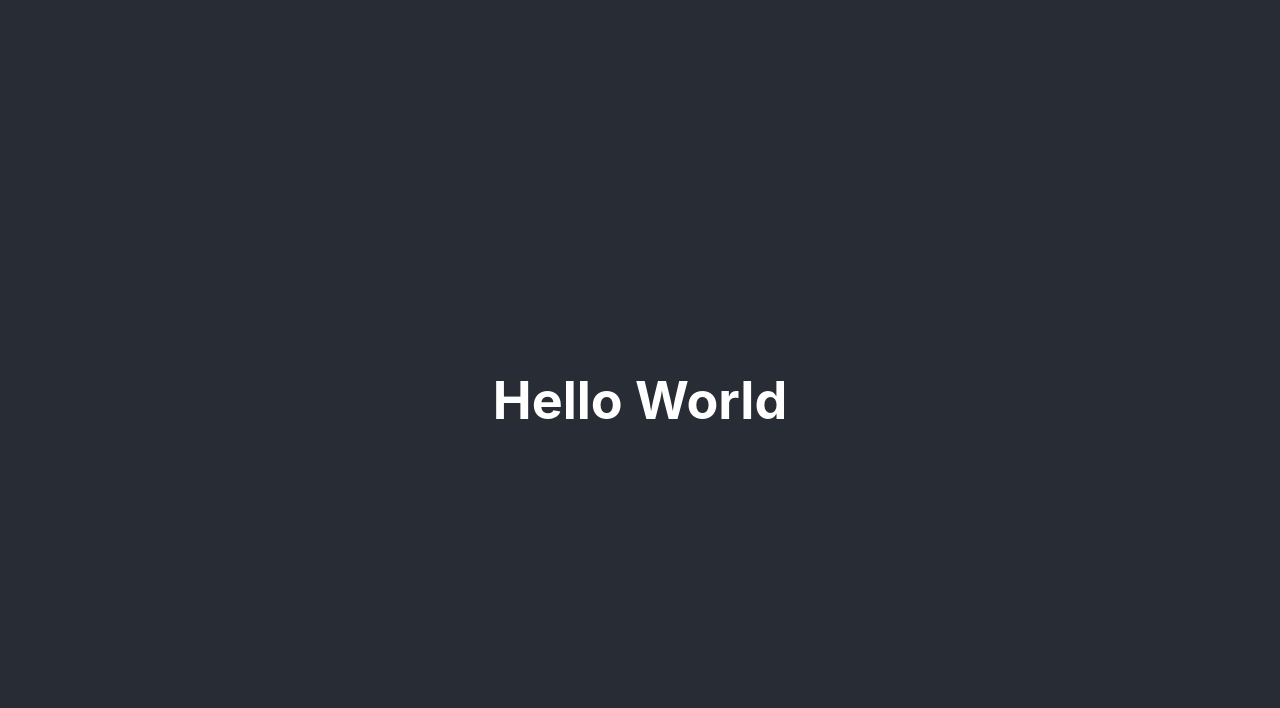
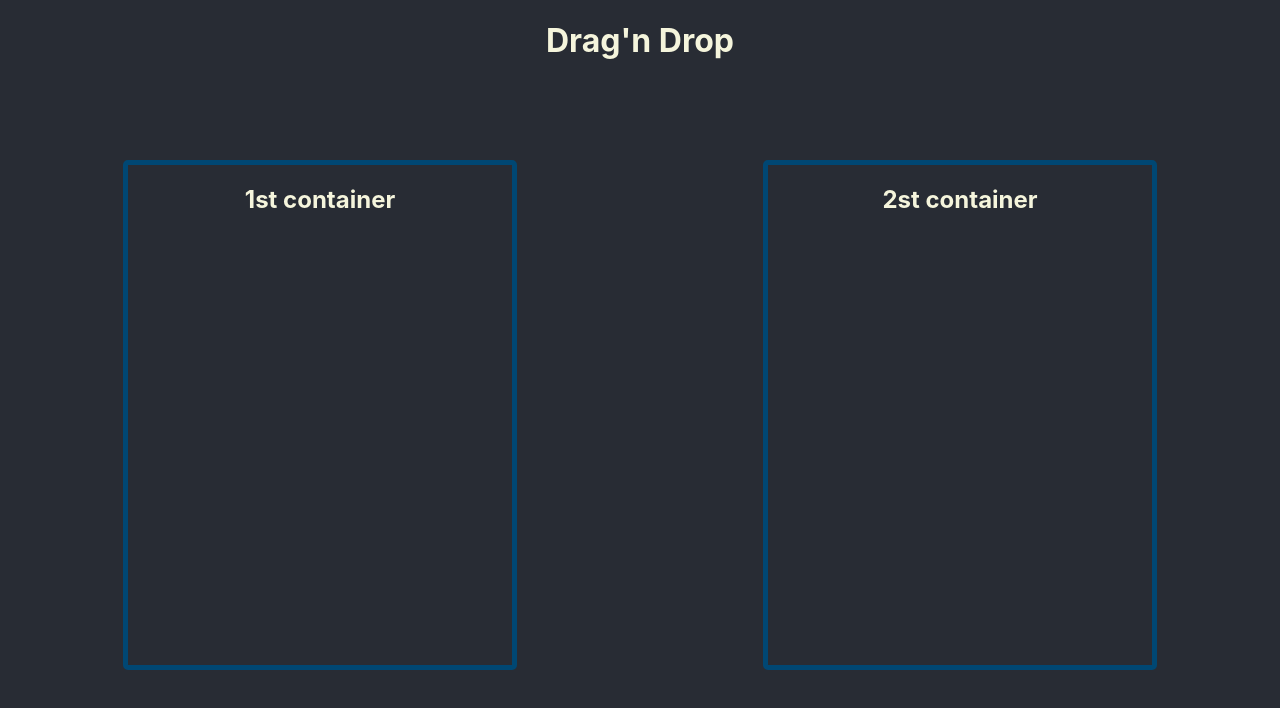
Before and after one commit to mb-dir/drag-n-drop-react-app, a React (Create React App) app: page / in a window 1280 px wide. Shown: the top 708 px of the page. Built offline with nearby package versions, Linux system fonts and the light colour scheme.

Commit message:
Visual layer for static elements

```diff
--- a/src/App.css
+++ b/src/App.css
@@ -1,38 +1,11 @@
-.App {
-  text-align: center;
+.dragApp {
+  margin-top: 100px;
+  display: flex;
+  justify-content: space-around;
 }
-
-.App-logo {
-  height: 40vmin;
-  pointer-events: none;
+.dragApp__wrapper {
+  border: 5px solid rgb(0, 71, 115);
+  border-radius: 5px;
+  width: 30%;
+  min-height: 500px;
 }
-
-@media (prefers-reduced-motion: no-preference) {
-  .App-logo {
-    animation: App-logo-spin infinite 20s linear;
-  }
-}
-
-.App-header {
-  background-color: #282c34;
-  min-height: 100vh;
-  display: flex;
-  flex-direction: column;
-  align-items: center;
-  justify-content: center;
-  font-size: calc(10px + 2vmin);
-  color: white;
-}
-
-.App-link {
-  color: #61dafb;
-}
-
-@keyframes App-logo-spin {
-  from {
-    transform: rotate(0deg);
-  }
-  to {
-    transform: rotate(360deg);
-  }
-}
--- a/src/App.js
+++ b/src/App.js
@@ -4,8 +4,18 @@ function App() {
   return (
     <div className="App">
       <header className="App-header">
-        <h1>Hello World</h1>
+        <h1>Drag'n Drop</h1>
       </header>
+      <main className="dragApp">
+        <section className="dragApp__wrapper">
+          <h2 className="dragApp__title">1st container</h2>
+          <div className="dragApp__container" />
+        </section>
+        <section className="dragApp__wrapper">
+          <h2 className="dragApp__title">2st container</h2>
+          <div className="dragApp__container" />
+        </section>
+      </main>
     </div>
   );
 }
--- a/src/index.css
+++ b/src/index.css
@@ -5,6 +5,9 @@ body {
     sans-serif;
   -webkit-font-smoothing: antialiased;
   -moz-osx-font-smoothing: grayscale;
+  background-color: #282c34;
+  text-align: center;
+  color: beige;
 }
 
 code {
```
